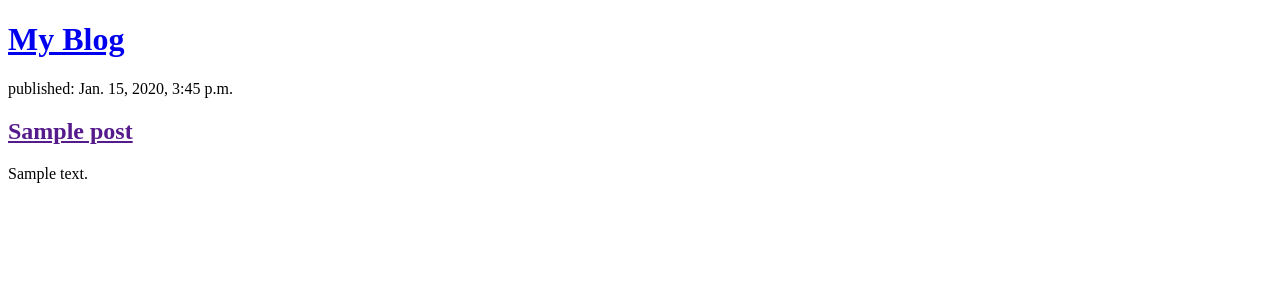
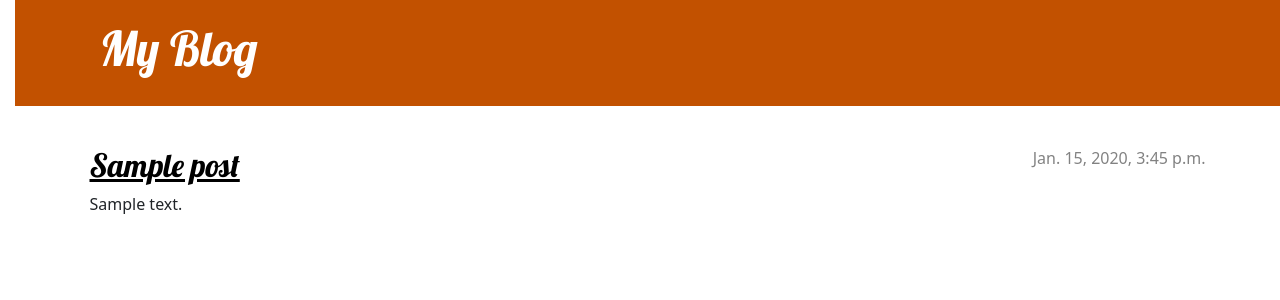
Before and after one commit to tenzi1/Django_Blog, a Django app: page / in a window 1280 px wide. Shown: the top 300 px of the page. Run offline with Django 4.2, Linux system fonts and the light colour scheme; tables that the repository leaves empty hold one stand-in row (values such as "Sample post").

Commit message:
Added view and templates for detailed blog post as well as css

```diff
--- /dev/null
+++ b/blog/static/css/blog.css
@@ -0,0 +1,80 @@
+h1 a, h2 a{
+    color:#C25100;
+    font-family: 'Lobster';
+}
+
+body{
+    padding-left: 15px;
+}
+
+.page-header{
+    background-color:#c25100;
+    margin-top: 0;
+    margin-bottom: 40px;
+    padding:20px 20px 20px 40px;
+
+}
+
+.page-header h1,
+.page-header h1 a,
+.page-header h1 a:visited,
+.page-header h1 a:active {
+    color: #ffffff;
+    font-size: 36pt;
+    text-decoration: none;
+}
+
+h1,
+h2,
+h3,
+h4 {
+    font-family: 'Lobster', cursive;
+}
+.date {
+    color: #828282;
+}
+
+.save {
+    float: right;
+}
+
+
+.post-form textarea,
+.post-form input {
+    width: 100%;
+}
+
+.top-menu,
+.top-menu:hover,
+.top-menu:visited {
+    color: #ffffff;
+    float: right;
+    font-size: 26pt;
+    margin-right: 20px;
+}
+
+.post {
+    margin-bottom: 70px;
+}
+
+.post h2 a,
+.post h2 a:visited {
+    color: #000000;
+}
+
+.post > .date,
+.post > .actions {
+    float: right;
+}
+
+.btn-secondary,
+.btn-secondary:visited {
+    color: #C25100;
+    background: none;
+    border-color: #C25100;
+}
+
+.btn-secondary:hover {
+    color: #FFFFFF;
+    background-color: #C25100;
+}
--- /dev/null
+++ b/blog/templates/blog/base.html
@@ -0,0 +1,31 @@
+{% load static %}
+<!DOCTYPE html>
+<html>
+
+    <head>
+        <title>My Blog</title>
+        <link rel="stylesheet" href="https://cdn.jsdelivr.net/npm/bootstrap@5.1.3/dist/css/bootstrap.min.css" integrity="sha384-1BmE4kWBq78iYhFldvKuhfTAU6auU8tT94WrHftjDbrCEXSU1oBoqyl2QvZ6jIW3" crossorigin="anonymous">
+        <link href="//fonts.googleapis.com/css?family=Lobster&subset=latin,latin-ext" rel="stylesheet" type="text/css">
+        <link rel="stylesheet" href="{% static 'css/blog.css' %}">
+
+
+    </head>
+<body>
+   <header class="page-header">
+       <div class="container">
+       <h1><a href="/">My Blog</a></h1>
+        </div>
+   </header>
+
+   <main class='container'>
+       <div class="row">
+           <div class="col">
+              {% block content %}
+              {% endblock %}
+           </div>
+       </div>
+   </main>
+
+
+</body>
+</html>
--- a/blog/templates/blog/post_list.html
+++ b/blog/templates/blog/post_list.html
@@ -1,20 +1,13 @@
-<!DOCTYPE html>
-<html>
-    <head>
-        <title>My Blog</title>
-    </head>
-<body>
-   <header>
-       <h1><a href="/">My Blog</a></h1>
-   </header>
-   {% for post in posts %}
-   <article>
-        <time>published: {{post.published_date }}</time>
-        <h2><a href="">{{ post.title }}</a></h2>
-        <p>{{ post.text|linebreaksbr}}</p>
-   </article>
-   {%endfor%}
+{% extends 'blog/base.html' %}
 
-
-</body>
-</html>
+{% block content %}
+{% for post in posts %}
+<article class="post">
+    <time class='date'>
+        {{ post.published_date }}
+    </time>
+    <h2><a href="{% url 'post_detail' pk=post.pk %}">{{ post.title }}</a></h2>
+    <p>{{ post.text|linebreaksbr}}</p>
+</article>
+{% endfor %}
+{% endblock %}
--- a/blog/urls.py
+++ b/blog/urls.py
@@ -2,5 +2,6 @@ from django.urls import path
 from . import views
 
 urlpatterns = [
-    path('', views.post_list, name='post_list')
+    path('', views.post_list, name='post_list'),
+    path('post/<int:pk>', views.post_detail, name="post_detail"),
 ]
--- a/blog/views.py
+++ b/blog/views.py
@@ -1,7 +1,11 @@
-from django.shortcuts import render
+from django.shortcuts import render, get_object_or_404
 from django.utils import timezone
 from .models import Post
 # Create your views here.
 def post_list(request):
     posts = Post.objects.filter(published_date__lte=timezone.now()).order_by('published_date')
     return render(request, 'blog/post_list.html', {'posts':posts})
+
+def post_detail(request, pk):
+    post = get_object_or_404(Post, pk=pk)
+    return render(request, 'blog/post_detail.html', {'post':post})
--- a/mysite/settings.py
+++ b/mysite/settings.py
@@ -117,7 +117,7 @@ USE_TZ = True
 # https://docs.djangoproject.com/en/4.0/howto/static-files/
 
 STATIC_URL = 'static/'
-STATIC_ROOT = BASE_DIR / 'static'
+# STATIC_ROOT = BASE_DIR / 'static'
 
 # Default primary key field type
 # https://docs.djangoproject.com/en/4.0/ref/settings/#default-auto-field
```
Also changed, not shown: blog/templates/blog/post_detail.html (added, +13 -0 lines).
